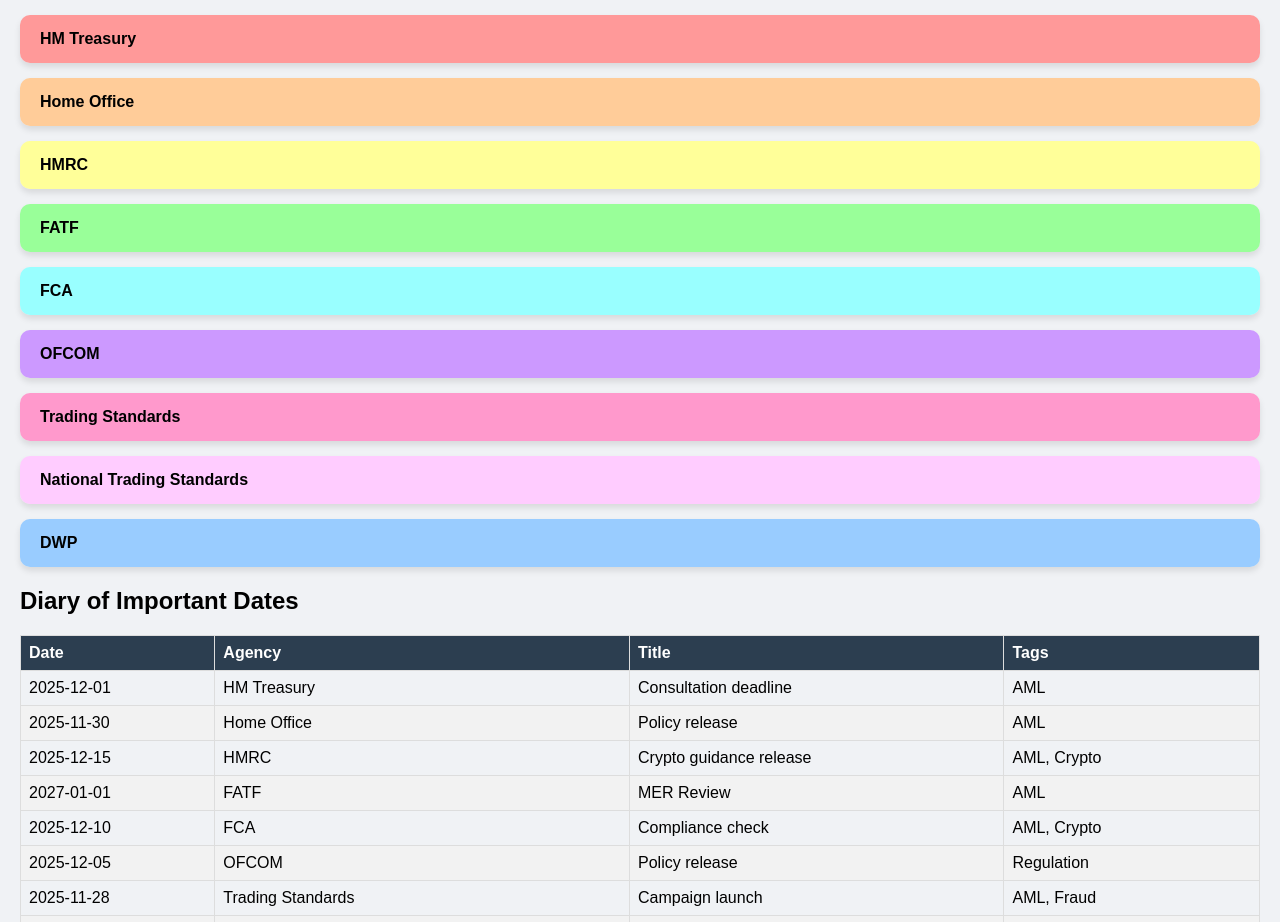
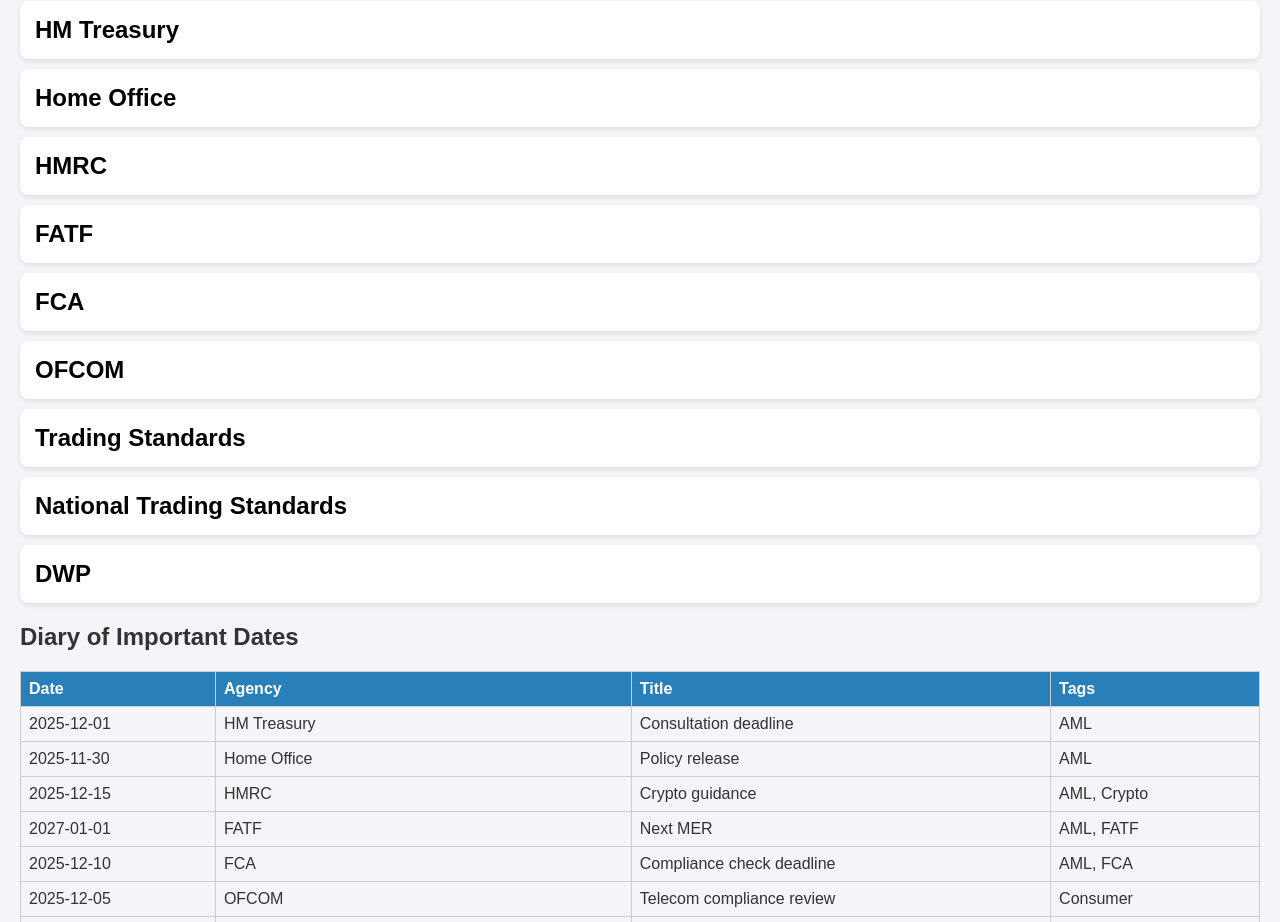
Before and after one commit to Sir95-uk/aml-news-dashboard, a plain HTML site: page index.html in a window 1280 px wide. Shown: the part 113-1035 px from the top of the page. Drawn offline with Linux system fonts and the light colour scheme.

Commit message:
Update index.html

```diff
--- a/index.html
+++ b/index.html
@@ -5,42 +5,24 @@
 <meta name="viewport" content="width=device-width, initial-scale=1.0">
 <title>AML & Regulatory Dashboard</title>
 <style>
-  body { font-family: Arial, sans-serif; background: #f0f2f5; margin: 0; padding: 20px; }
-  h1 { color: #2c3e50; text-align: center; margin-bottom: 10px; }
-  p { text-align: center; color: #555; }
-  .section { margin-bottom: 15px; border-radius: 10px; padding: 0; overflow: hidden; box-shadow: 0 4px 6px rgba(0,0,0,0.1);}
-  button {
-    cursor: pointer;
-    padding: 15px 20px;
-    width: 100%;
-    text-align: left;
-    border: none;
-    font-size: 16px;
-    font-weight: bold;
-    color: #000;
-    transition: 0.3s;
-  }
-  .content {
-    display: none;
-    padding: 15px;
-    background: #fff;
-    border-left: 8px solid #2c3e50;
-    animation: fadeIn 0.4s ease-in-out;
-  }
-  table { border-collapse: collapse; width: 100%; margin-top: 20px; }
-  th, td { border: 1px solid #ddd; padding: 8px; text-align: left; }
-  th { background-color: #2c3e50; color: white; }
-  tr:nth-child(even) { background-color: #f2f2f2; }
-  tr:hover { background-color: #e0e0e0; }
-  @keyframes fadeIn { from { opacity: 0; transform: translateY(-5px); } to { opacity: 1; transform: translateY(0); } }
+  body { font-family: Arial, sans-serif; margin: 20px; background: #f4f4f9; color: #333; }
+  h1 { text-align: center; color: #222; }
+  .agency { background: #fff; border-radius: 8px; margin: 10px 0; padding: 15px; box-shadow: 0 2px 5px rgba(0,0,0,0.1); }
+  .agency h2 { cursor: pointer; margin: 0; color: #000; }
+  .content { display: none; margin-top: 10px; }
+  button { padding: 5px 10px; margin: 5px 0; cursor: pointer; border-radius: 4px; border: none; background: #3498db; color: #fff; }
+  table { width: 100%; border-collapse: collapse; margin-top: 20px; }
+  th, td { border: 1px solid #ccc; padding: 8px; text-align: left; }
+  th { background: #2980b9; color: #fff; }
+  .tag { display: inline-block; background: #f39c12; color: #fff; padding: 2px 6px; border-radius: 4px; margin-right: 5px; font-size: 0.9em; }
 </style>
 </head>
 <body>
 
 <h1>AML & Regulatory Dashboard</h1>
-<p>Click an agency to see news, summaries, and priorities. Diary of important dates below.</p>
+<p style="text-align:center;">Auto-loaded from agencies.json — shows news, summaries, priorities, tags, and important dates.</p>
 
-<div id="dashboard"></div>
+<div id="agencies"></div>
 
 <h2>Diary of Important Dates</h2>
 <table id="diary">
@@ -56,94 +38,84 @@
 </table>
 
 <script>
+// JSON data
 const agenciesData = [
-  { name: "HM Treasury", color: "#ff9999",
-    news: [
-      { title: "New AML guidance", summary: "Updated AML rules for UK financial firms.", link: "#" },
-      { title: "Budget 2026", summary: "Budget includes AML compliance focus.", link: "#" }
-    ],
-    priorities: ["Strengthen UK AML regime", "Economic oversight"],
-    importantDates: [{ date:"2025-12-01", title:"Consultation deadline", tags:"AML" }]
-  },
-  { name: "Home Office", color:"#ffcc99",
-    news: [
-      { title: "Immigration reform announced", summary: "Policy update related to border and AML investigations.", link: "#" }
-    ],
-    priorities: ["Border security", "AML investigations support"],
-    importantDates: [{ date:"2025-11-30", title:"Policy release", tags:"AML" }]
-  },
-  { name: "HMRC", color:"#ffff99",
-    news: [
-      { title:"Crypto reporting updated", summary:"New guidance on crypto compliance for firms.", link:"#"}
-    ],
-    priorities:["Tax compliance", "AML supervision"],
-    importantDates:[{date:"2025-12-15", title:"Crypto guidance release", tags:"AML, Crypto"}]
-  },
-  { name: "FATF", color:"#99ff99",
-    news:[{title:"Next MER scheduled", summary:"The UK's next Mutual Evaluation Review will assess AML regime effectiveness.", link:"#"}],
-    priorities:["Global AML standards", "UK evaluation"],
-    importantDates:[{date:"2027-01-01", title:"MER Review", tags:"AML"}]
-  },
-  { name: "FCA", color:"#99ffff",
-    news:[{title:"REP CRIM guidance", summary:"Updated guidance for authorized firms on AML reporting.", link:"#"}],
-    priorities:["Supervision of authorized firms", "Crypto oversight"],
-    importantDates:[{date:"2025-12-10", title:"Compliance check", tags:"AML, Crypto"}]
-  },
-  { name: "OFCOM", color:"#cc99ff",
-    news:[{title:"Communications regulation update", summary:"Regulatory priorities affecting digital communications.", link:"#"}],
-    priorities:["Digital comms supervision", "Consumer protection"],
-    importantDates:[{date:"2025-12-05", title:"Policy release", tags:"Regulation"}]
-  },
-  { name: "Trading Standards", color:"#ff99cc",
-    news:[{title:"Consumer protection campaign", summary:"New AML and fraud awareness initiatives.", link:"#"}],
-    priorities:["AML & fraud awareness", "Consumer protection"],
-    importantDates:[{date:"2025-11-28", title:"Campaign launch", tags:"AML, Fraud"}]
-  },
-  { name: "National Trading Standards", color:"#ffccff",
-    news:[{title:"National fraud alerts", summary:"Updates on high-risk sectors and AML supervision.", link:"#"}],
-    priorities:["Supervision of payment firms", "Fraud prevention"],
-    importantDates:[{date:"2025-12-02", title:"Alert release", tags:"Fraud, AML"}]
-  },
-  { name: "DWP", color:"#99ccff",
-    news:[{title:"Benefit & AML review", summary:"Impact on payments and AML checks.", link:"#"}],
-    priorities:["Welfare supervision", "AML compliance checks"],
-    importantDates:[{date:"2025-12-12", title:"Policy update", tags:"AML, Payments"}]
-  }
+  { name:"HM Treasury", news:[{title:"New AML guidance","summary":"Updated AML rules for firms.","tags":["AML"]},{title:"Budget 2026","summary":"Budget focuses on AML compliance.","tags":["AML","Payment"]}], priorities:["Strengthening UK AML regime","Economic oversight and regulatory reform"], dates:[{date:"2025-12-01", title:"Consultation deadline","tags":["AML"]}] },
+  { name:"Home Office", news:[{title:"Immigration reform announced","summary":"Policy update related to border and AML investigations.","tags":["AML","Border"]}], priorities:["Border security","AML investigations support"], dates:[{date:"2025-11-30", title:"Policy release","tags":["AML"]}] },
+  { name:"HMRC", news:[{title:"Crypto reporting requirements updated","summary":"Guidance on crypto compliance for tax.","tags":["AML","Crypto"]}], priorities:["Tax compliance","AML supervision"], dates:[{date:"2025-12-15", title:"Crypto guidance","tags":["AML","Crypto"]}] },
+  { name:"FATF", news:[{title:"Next MER scheduled","summary":"Next UK Mutual Evaluation Review in 2027.","tags":["AML","FATF"]}], priorities:["Global AML standards","UK evaluation"], dates:[{date:"2027-01-01", title:"Next MER","tags":["AML","FATF"]}] },
+  { name:"FCA", news:[{title:"REP CRIM guidance released","summary":"Supervision guidance for firms.","tags":["AML","FCA"]}], priorities:["Supervision of authorized firms","Crypto oversight"], dates:[{date:"2025-12-10", title:"Compliance check deadline","tags":["AML","FCA"]}] },
+  { name:"OFCOM", news:[{title:"Consumer protection update","summary":"New rules for telecom firms.","tags":["Consumer","Regulatory"]}], priorities:["Consumer protection","Regulatory oversight"], dates:[{date:"2025-12-05", title:"Telecom compliance review","tags":["Consumer"]}] },
+  { name:"Trading Standards", news:[{title:"Fraud alert issued","summary":"Latest scams reported for public awareness.","tags":["Fraud","Consumer"]}], priorities:["Fraud prevention","Consumer protection"], dates:[{date:"2025-12-08", title:"Fraud alert","tags":["Fraud"]}] },
+  { name:"National Trading Standards", news:[{title:"National scam report published","summary":"Summary of major scams nationally.","tags":["Fraud","AML"]}], priorities:["National fraud monitoring","AML compliance"], dates:[{date:"2025-12-12", title:"Scam report","tags":["Fraud","AML"]}] },
+  { name:"DWP", news:[{title:"Benefit fraud guidance updated","summary":"Guidance for detecting benefit fraud.","tags":["Fraud","AML"]}], priorities:["Fraud prevention","Welfare compliance"], dates:[{date:"2025-12-20", title:"Guidance update","tags":["Fraud"]}] }
 ];
 
-// Generate dashboard sections
-const dashboard = document.getElementById("dashboard");
+// Function to render agencies
+function renderAgencies() {
+  const container = document.getElementById("agencies");
+  agenciesData.forEach(agency=>{
+    const div = document.createElement("div");
+    div.className = "agency";
+    const h2 = document.createElement("h2");
+    h2.textContent = agency.name;
+    h2.onclick = () => content.style.display = content.style.display==="block"?"none":"block";
+    const content = document.createElement("div");
+    content.className = "content";
 
-agenciesData.forEach(a => {
-  const section = document.createElement("div");
-  section.className = "section";
+    // News
+    const newsSection = document.createElement("div");
+    newsSection.innerHTML = "<h3>News</h3>";
+    agency.news.forEach(n=>{
+      const p = document.createElement("p");
+      p.innerHTML = `<strong>${n.title}</strong> - ${n.summary} <span class="tag">${n.tags.join(", ")}</span>`;
+      newsSection.appendChild(p);
+    });
+    content.appendChild(newsSection);
 
-  const btn = document.createElement("button");
-  btn.textContent = a.name;
-  btn.style.backgroundColor = a.color;
-  btn.onclick = () => { content.style.display = content.style.display==="block"?"none":"block"; };
+    // Priorities
+    const prioritiesSection = document.createElement("div");
+    prioritiesSection.innerHTML = "<h3>Priorities</h3>";
+    const ul = document.createElement("ul");
+    agency.priorities.forEach(p=>{
+      const li = document.createElement("li");
+      li.textContent = p;
+      ul.appendChild(li);
+    });
+    prioritiesSection.appendChild(ul);
+    content.appendChild(prioritiesSection);
 
-  const content = document.createElement("div");
-  content.className = "content";
+    // Important Dates
+    const datesSection = document.createElement("div");
+    datesSection.innerHTML = "<h3>Important Dates</h3>";
+    agency.dates.forEach(d=>{
+      const p = document.createElement("p");
+      p.innerHTML = `${d.date}: ${d.title} <span class="tag">${d.tags.join(", ")}</span>`;
+      datesSection.appendChild(p);
+    });
+    content.appendChild(datesSection);
 
-  const newsHTML = `<h3>News</h3>${a.news.map(n=>`<p><strong>${n.title}</strong> - ${n.summary} <a href="${n.link}" target="_blank">Read more</a></p>`).join("")}`;
-  const prioritiesHTML = `<h3>Priorities</h3><ul>${a.priorities.map(p=>`<li>${p}</li>`).join("")}</ul>`;
+    div.appendChild(h2);
+    div.appendChild(content);
+    container.appendChild(div);
+  });
+}
 
-  content.innerHTML = newsHTML + prioritiesHTML;
+// Function to render diary
+function renderDiary() {
+  const tbody = document.querySelector("#diary tbody");
+  agenciesData.forEach(agency=>{
+    agency.dates.forEach(d=>{
+      const tr = document.createElement("tr");
+      tr.innerHTML = `<td>${d.date}</td><td>${agency.name}</td><td>${d.title}</td><td>${d.tags.join(", ")}</td>`;
+      tbody.appendChild(tr);
+    });
+  });
+}
 
-  section.appendChild(btn);
-  section.appendChild(content);
-  dashboard.appendChild(section);
-
-  // Add to diary table
-  const tbody = document.querySelector("#diary tbody");
-  a.importantDates.forEach(d=>{
-    const row = document.createElement("tr");
-    row.innerHTML = `<td>${d.date}</td><td>${a.name}</td><td>${d.title}</td><td>${d.tags}</td>`;
-    tbody.appendChild(row);
-  });
-});
+// Run functions
+renderAgencies();
+renderDiary();
 </script>
-
 </body>
 </html>
```
